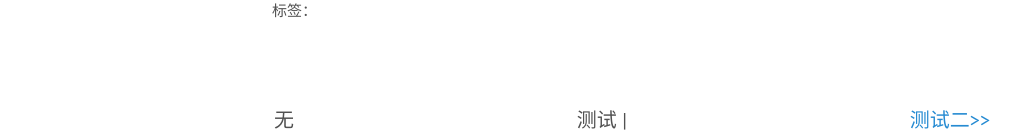
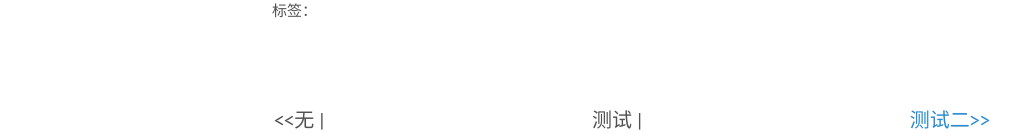
Before and after one commit to Reqeekouton/reqeekouton.github.io, a Jekyll site: the page built from _posts/2024-09-01-test.md, in a window 1280 px wide. Shown: the part 844-978 px from the top of the page, without its empty margins (8-1031 px from the left). Built offline with Jekyll 4.4.1, drawn with Linux system fonts in a browser that asks for light colours; some web fonts are replaced.

Commit message:
Add files via upload

```diff
--- a/_layouts/post.html
+++ b/_layouts/post.html
@@ -33,7 +33,7 @@ layout: default
     {% if page.previous %}
       <a href="{{ page.previous.url }}"> <<{{ page.previous.title }} |</a>
     {% else %}
-      <span>无</span>
+      <span> <<无 | </span>
     {% endif %}
   </div>
 
@@ -45,7 +45,7 @@ layout: default
     {% if page.next %}
       <a href="{{ page.next.url }}"> {{ page.next.title }}>> </a>
     {% else %}
-      <span>无</span>
+      <span> 无>> </span>
     {% endif %}
   </div>
 </div>
```
